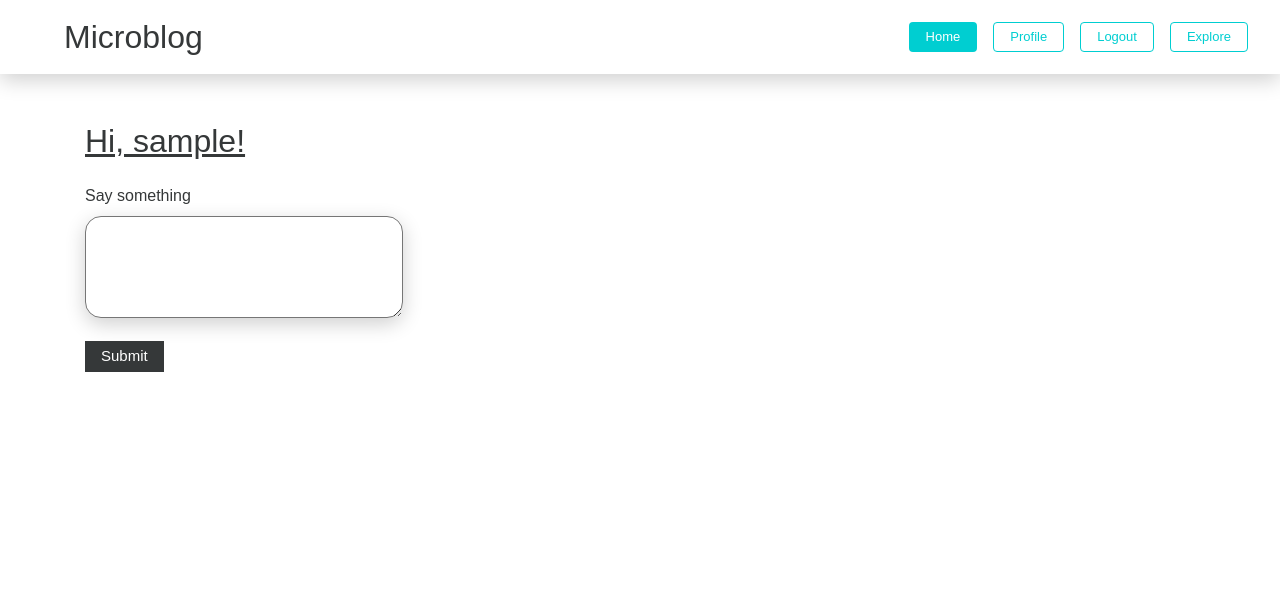
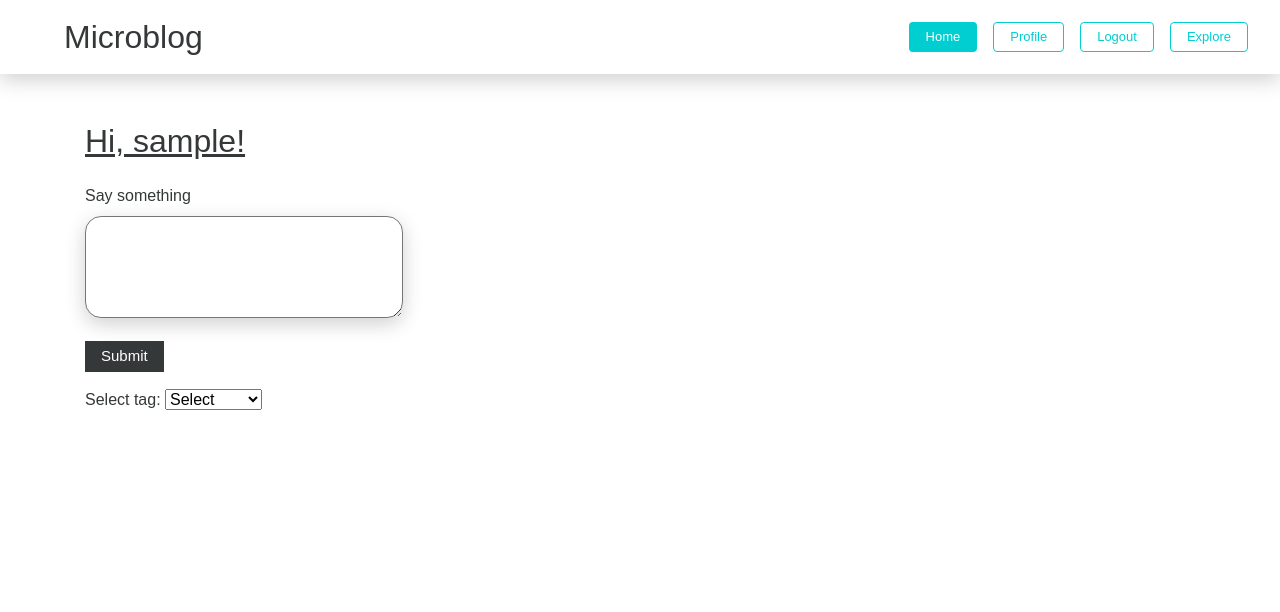
Before and after one commit to chanchal59/Flask-microblog, a Flask app: page / in a window 1280 px wide. Shown: the top 612 px of the page. Run offline with Flask 2, Linux system fonts and the light colour scheme; the visitor is signed in with stand-in values (Sample User, id 1); data comes from the database, SQL or seed files in the repository; data that the repository does not hold is empty; some libraries are stand-ins or nearby versions; some web fonts are replaced.

Commit message:
'post_tag'

```diff
--- a/app/models.py
+++ b/app/models.py
@@ -113,6 +113,7 @@ class Post(db.Model):
 	user_id = db.Column(db.Integer, db.ForeignKey('user.id'))
 	# comment = db.relationship('Comment', backref='author', lazy='dynamic')
 	comment_count =  db.Column(db.Integer)
+	post_tag = db.Column(db.String(64))
 
 	def __repr__(self):
 		return '<Post {}>'.format(self.body)
--- a/app/routes.py
+++ b/app/routes.py
@@ -31,9 +31,15 @@ from app.models import Comment
 @app.route('/index', methods=['GET', 'POST'])
 @login_required
 def index():
+	tags = ['Traditional', 'General', 'Natural', 'Study', 'Sports','Select']
 	form = PostForm()
+	if request.method == 'POST':
+		select_tag = request.form.get('post_tag')
 	if form.validate_on_submit():
-		post = Post(body=form.post.data, author=current_user)
+		if select_tag == 'Select':
+			post = Post(body=form.post.data, author=current_user)
+		else:
+			post = Post(body=form.post.data, author=current_user, post_tag=select_tag)
 		db.session.add(post)
 		db.session.commit()
 		flash(f'Your post is now live!','info')
@@ -50,7 +56,10 @@ def index():
 		if posts.has_prev else None
 	return render_template('index.html', title='Home', form=form,
 						   posts=posts.items, next_url=next_url,
-						   prev_url=prev_url)
+						   prev_url=prev_url, tags=tags)
+
+
+
 
 
 
@@ -283,7 +292,6 @@ def comment_post(post_id):
 			comment = Comment(text=form.body.data, author=current_user.id, post_id=post_id)
 			db.session.add(comment)
 			db.session.commit()
-			# comment_username = comment.user_id.username
 			if post.comment_count == None:
 				post.comment_count = 1
 			else:
--- a/app/templates/_post.html
+++ b/app/templates/_post.html
@@ -29,6 +29,8 @@
                             {% endif %}
                        </p>
 
+                       <p style="font-size: 13px;">Tag: {{ post.post_tag }}</p>
+
                        <a class="btn px-3 py-1" href="{{ url_for('comment_post', post_id=post.id)}}" style="background-color:white;color:#00ced1;font-size: 13px;border:1px solid #00ced1;" role="button">Comment</a>
 
                         {% if post.user_id == current_user.id %}
--- a/app/templates/index.html
+++ b/app/templates/index.html
@@ -6,7 +6,7 @@
     <div style="font-family: 'RocknRoll One',sans-serif;color: #353839;" class="mt-5">
         <h2 style="text-decoration: underline;">Hi, {{ current_user.username }}!</h2>
         {% if form %}
-        <form action="" method="post">
+        <form method="post">
             {{ form.hidden_tag() }}
             <p>
                 {{ form.post.label(class="say_something mt-3") }}<br>
@@ -16,8 +16,18 @@
                 {% endfor %}
             </p>
             <p>{{ form.submit(class="singin border-0 px-3 py-1")}}</p>
+
+            Select tag: <select name="post_tag" method="POST">
+                {% for tag in tags %}
+                <option value= "{{ tag }}" SELECTED>{{ tag }}</option>
+                {% endfor %}
+            </select>
+
         </form>
+
+
         {% endif %}
+
 
         {% for post in posts %}
             {% include '_post.html' %}
```
